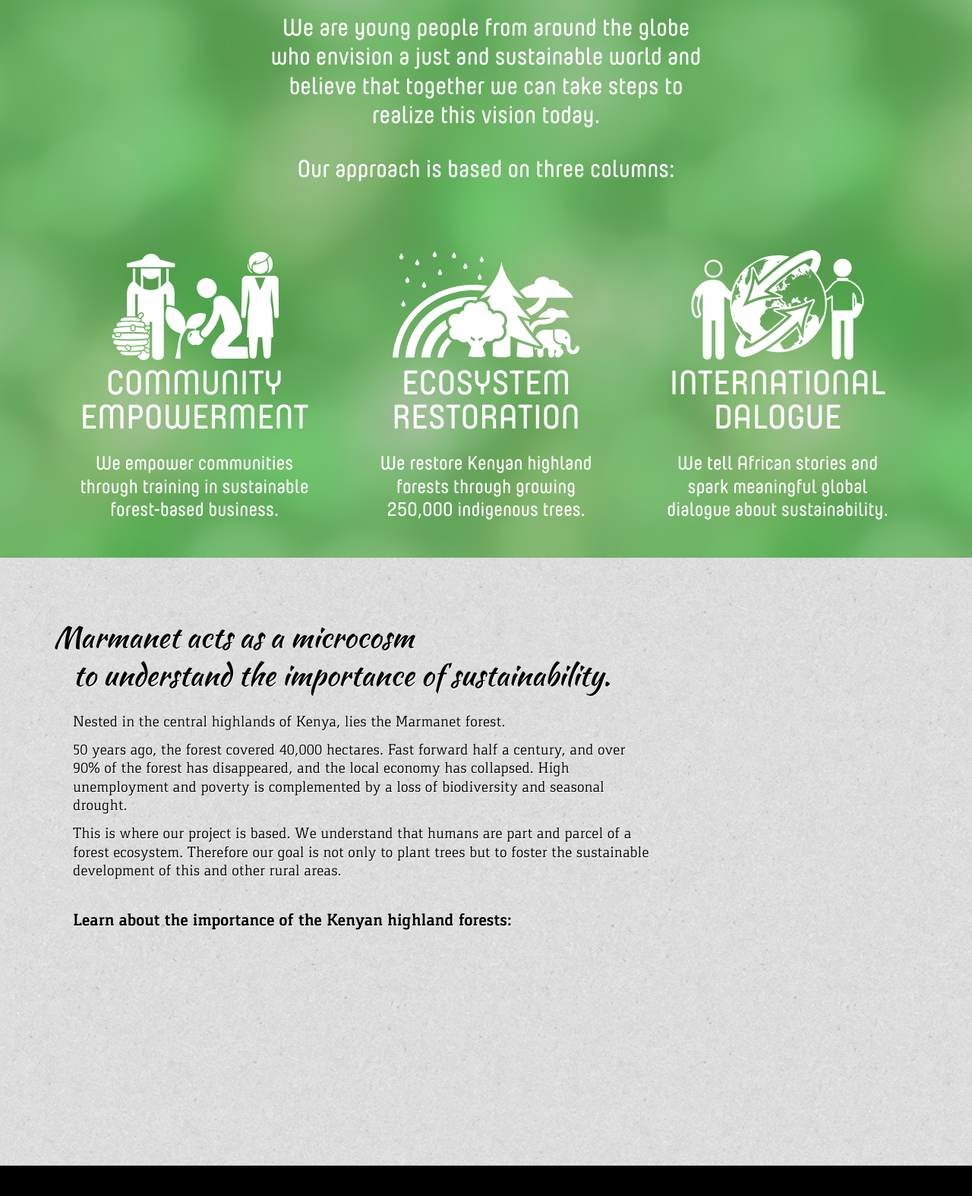
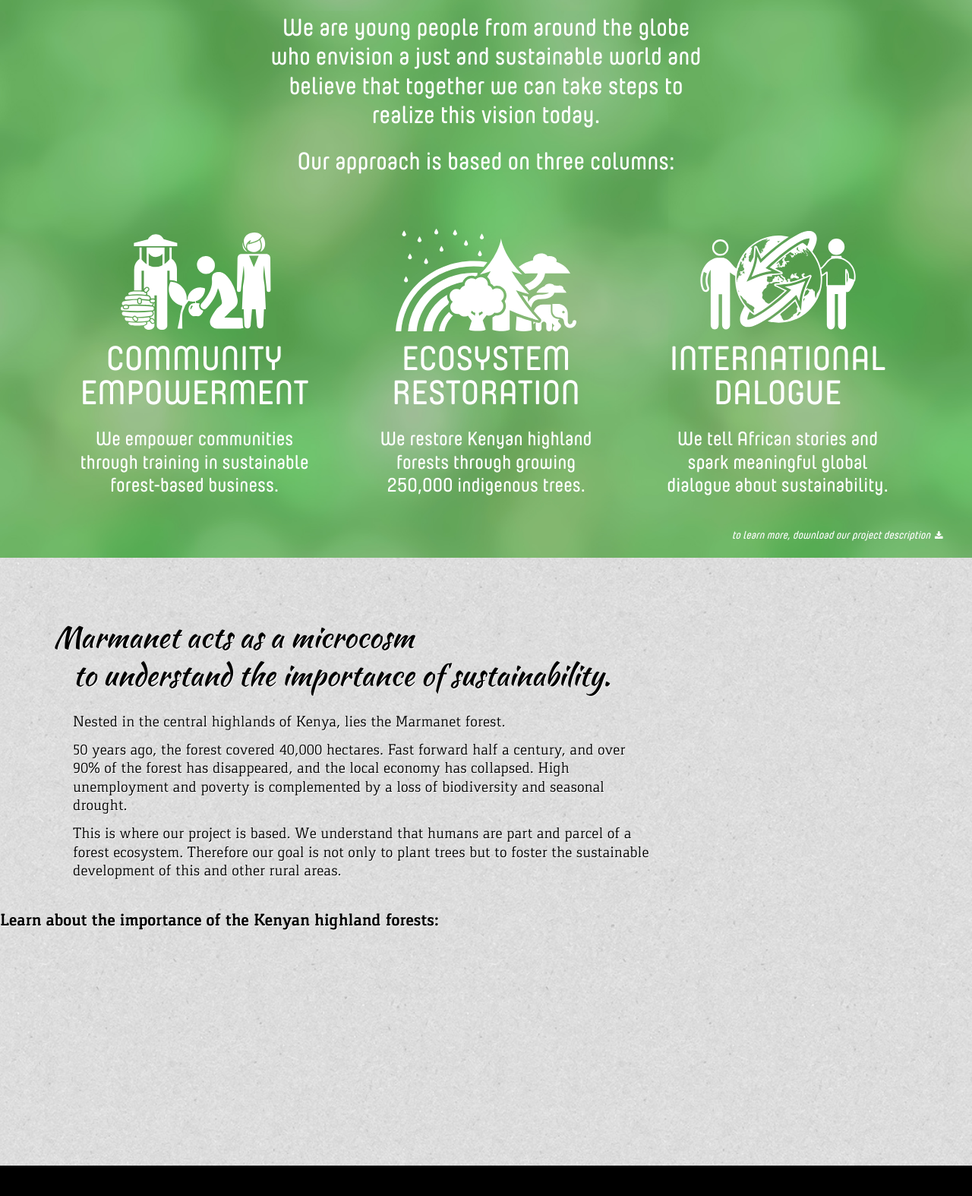
Before and after one commit to KijaniNGO/kijani.co, a PHP site: page / in a window 1280 px wide. Shown: the part 866-2440 px from the top of the page at 76% size. Run offline with PHP 8.4, Linux system fonts and the light colour scheme; some libraries are stand-ins or nearby versions.

Commit message:
refactored what section

```diff
--- a/css/styles.sass
+++ b/css/styles.sass
@@ -175,6 +175,7 @@
 			div
 				display: inline-block
 				font-size: 3.4em
+				font-weight: 100
 				position: absolute
 				left: 0
 		.blog, .donate
@@ -202,25 +203,28 @@
 #what
 	padding-top: 10vh
 	.intro
+		height: 30vh
 		p
 			font-size: 2.5vw
 			font-weight: 600
 			width: 45vw
 			margin: 0 auto
-			margin-bottom: 1em
+			margin-bottom: 0.7em
 	.areas
 		width: 90vw
-		margin: 5vh auto
+		height: 55vh
+		margin: 0 auto
 		@include clearfix
 		article
 			width: 30vw
+			height: 55vh
 			position: relative
 			padding: 3vw
 			float: left
 			img
-				width: 80%
 				margin: 0 auto
-				height: 20vh
+				height: 18vh
+				margin-bottom: 1vh
 			h1
 				font-size: 3.5vw
 				font-weight: 600
@@ -230,16 +234,21 @@
 				font-size: 2vw
 				font-weight: 600
 	.more
-		margin-top: 7vh
+		width: 90vw
+		height: 5vh
+		margin: 0 auto
 		p
-			display: block
-			width: 98vw
 			font-size: 0.9em
+			font-weight: 600
 			font-style: italic
-			text-transform: uppercase
+			// text-transform: uppercase
 			text-align: right
+			margin-right: -2vw
 			a:hover
 				text-decoration: underline
+			i
+				font-size: 0.8em
+				padding-left: 0.5em
 
 
 
@@ -257,7 +266,7 @@
 			font-size: 1.6vw
 			width: 60vw
 	.reasons
-		width: 85vw
+		width: 85vwg
 		margin: 5vh auto
 		h2
 			font-size: 1.8vw
--- a/index.html
+++ b/index.html
@@ -71,7 +71,7 @@
 			</article>
 		</div>
 		<div class="more">
-			<p><a href="docs/Kijani Project Description v3.pdf">to learn more, download our project description ></a></p>
+			<p><a href="docs/Kijani Project Description v3.pdf">to learn more, download our project description</a><i class="fa fa-download"></i></p>
 		</div>
 	</section>
 	<section id="where" class="paper">
```
Also changed, not shown: css/styles.css.
